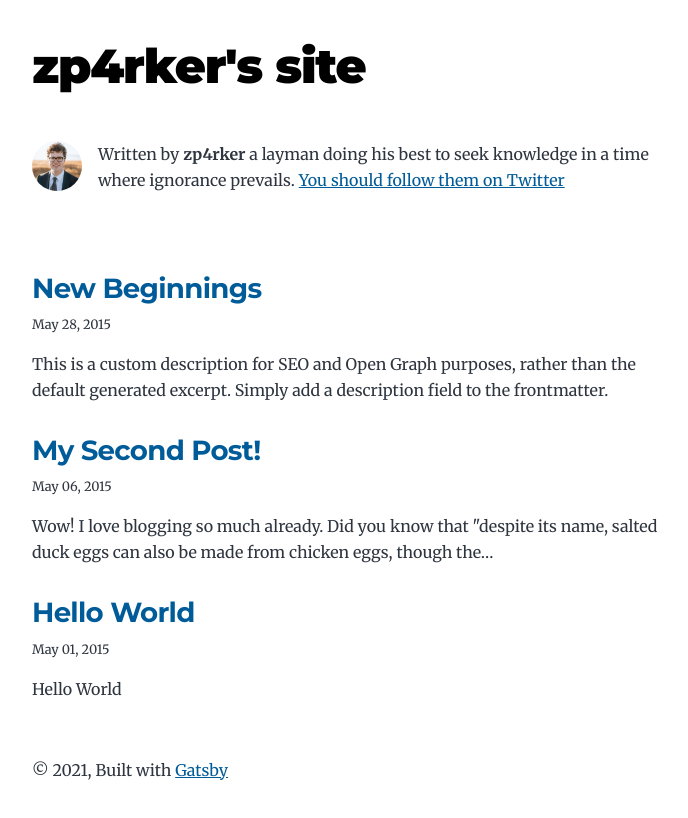
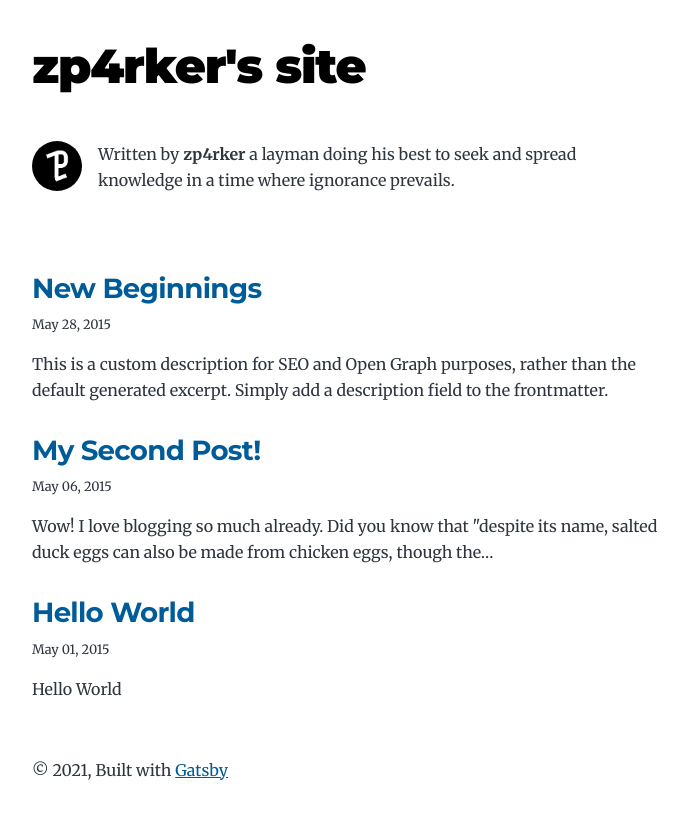
Before and after one commit to zp4rker/zp4rker.com, a Gatsby site: page / in a window 1280 px wide. Shown: the whole page, without its empty margins (292-980 px from the left). Built offline with nearby package versions, Linux system fonts and the light colour scheme; Gatsby itself is replaced by a stand-in of ours.

Commit message:
updated bio page

```diff
--- a/gatsby-config.js
+++ b/gatsby-config.js
@@ -3,7 +3,7 @@ module.exports = {
     title: `zp4rker's site`,
     author: {
       name: `zp4rker`,
-      summary: `a layman doing his best to seek knowledge in a time where ignorance prevails.`,
+      summary: `a layman doing his best to seek and spread knowledge in a time where ignorance prevails.`,
     },
     description: `zp4rker's personal blog`,
     siteUrl: `https://zp4rker.com/`,
--- a/src/components/bio.js
+++ b/src/components/bio.js
@@ -28,7 +28,6 @@ const Bio = () => {
 
   // Set these values by editing "siteMetadata" in gatsby-config.js
   const author = data.site.siteMetadata?.author
-  const social = data.site.siteMetadata?.social
 
   return (
     <div className="bio">
@@ -36,7 +35,7 @@ const Bio = () => {
         className="bio-avatar"
         layout="fixed"
         formats={["AUTO", "WEBP", "AVIF"]}
-        src="../images/profile-pic.png"
+        src="../images/logo.png"
         width={50}
         height={50}
         quality={95}
@@ -45,10 +44,6 @@ const Bio = () => {
       {author?.name && (
         <p>
           Written by <strong>{author.name}</strong> {author?.summary || null}
-          {` `}
-          <a href={`https://twitter.com/${social?.twitter || ``}`}>
-            You should follow them on Twitter
-          </a>
         </p>
       )}
     </div>
```
